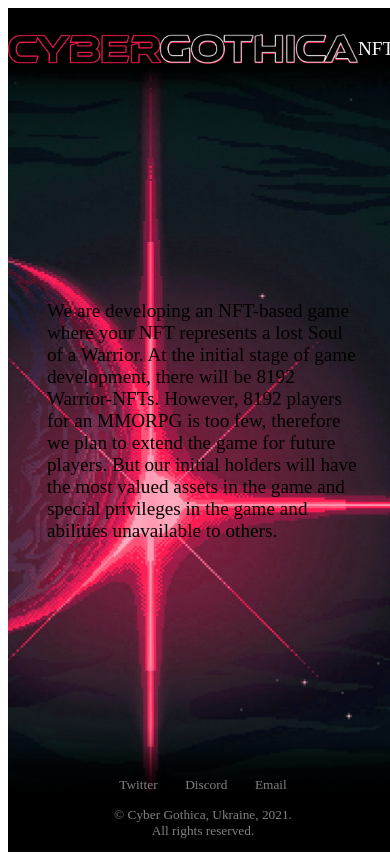
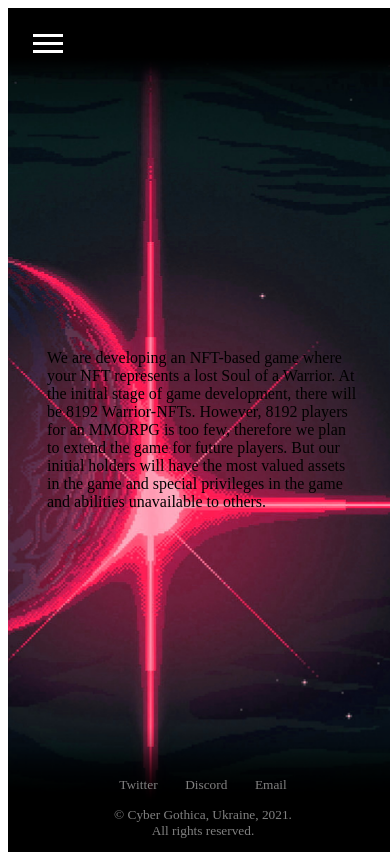
Before and after one commit to Yuriy-Ihor/Cyber-Gothic-Website-New, a JavaScript app: page / in a window 390 px wide. Built offline with nearby package versions, Linux system fonts and the light colour scheme; the HTML template or start-up script is replaced by a standard one.

Commit message:
Added a burger menu for mobile devices.

```diff
--- a/package.json
+++ b/package.json
@@ -1,4 +1,5 @@
 {
+  "homepage": "http://Oleg-Smal-git.github.io/Cyber-Gothic-Website-New",
   "name": "cyber-gothica-website",
   "version": "0.1.0",
   "private": true,
--- a/src/App.js
+++ b/src/App.js
@@ -23,20 +23,21 @@ window.onload = function() {
 
   for (let index = 0; index < textBlocks.length; index++) {
     let blockHeight = textBlocks[index].offsetHeight;
-    textBlocks[index].style.marginTop = `${
-      headerHeight * (1 - headerIgnorableCoefficient) +
-      (
-        documentHeight -
-        headerHeight * (1 - headerIgnorableCoefficient) -
-        footerHeight - blockHeight
-      ) / 2
-    }px`;
+    // textBlocks[index].style.marginTop = `${
+    //   headerHeight * (1 - headerIgnorableCoefficient) +
+    //   (
+    //     documentHeight -
+    //     headerHeight * (1 - headerIgnorableCoefficient) -
+    //     footerHeight - blockHeight
+    //   ) / 2
+    // }px`;
   }
 }
 
 function App() {
 
-  const device = deviceType();
+  // const device = deviceType();
+  const device = "mobile";
 
   const groupStyle = {
     height: device === "mobile" ? window.innerHeight : "100vh"
@@ -50,64 +51,10 @@ function App() {
       <div className="parallax-group" style={groupStyle}>
 
         <div className="parallax-layer parallax-layer--back">
-          <img className="background" src="./media/background3.png" alt="" />
+          <img className="background" src={process.env.PUBLIC_URL + "/media/background3.png"} alt="" />
         </div>
 
-        <div className="parallax-layer parallax-layer--back">
-          <header className="header" id="header">
-            {
-                device === "mobile" ?
 
-                <div className="mobile-header">
-                  <ul>
-                    <li><img className="mobile-img" href="#" src="./media/logo.png" alt="" /></li>
-                  </ul>
-                  <ul>
-                    <li><a href="#" onClick={() => {
-                      spawnText('text-block-1');
-                    }}>NFT</a></li>
-                    <li><a href="#" onClick={() => {
-                      spawnText('text-block-2');
-                    }}>Merge</a></li>
-                    <li><a href="#" onClick={() => {
-                      spawnText('text-block-3');
-                    }}>Generations</a></li>
-                    <li><a href="#" onClick={() => {
-                      spawnText('text-block-4');
-                    }}>Game</a></li>
-                    <li><a href="#" onClick={() => {
-                      spawnText('text-block-5');
-                    }}>Demo</a></li>
-                    <li><a href="#" onClick={() => {
-                      spawnText('text-block-6');
-                    }}>Vision</a></li>
-                  </ul>
-                </div>
-                :
-                <ul>
-                  <li><img href="#" src="./media/logo.png" alt="" /></li>
-                  <li><a href="#" onClick={() => {
-                    spawnText('text-block-1');
-                  }}>NFT</a></li>
-                  <li><a href="#" onClick={() => {
-                    spawnText('text-block-2');
-                  }}>Merge</a></li>
-                  <li><a href="#" onClick={() => {
-                    spawnText('text-block-3');
-                  }}>Generations</a></li>
-                  <li><a href="#" onClick={() => {
-                    spawnText('text-block-4');
-                  }}>Game</a></li>
-                  <li><a href="#" onClick={() => {
-                    spawnText('text-block-5');
-                  }}>Demo</a></li>
-                  <li><a href="#" onClick={() => {
-                    spawnText('text-block-6');
-                  }}>Vision</a></li>
-                </ul>
-            }
-          </header>
-        </div>
 
         <div className={`${device}-body-text`}>
           <div className="parallax-layer parallax-layer--back">
@@ -232,6 +179,78 @@ function App() {
               </p>
             </div>
           </div>
+          <div className="parallax-layer parallax-layer--back">
+          <header className="header" id="header">
+            {
+                device === "mobile" ?
+
+                <div className="mobile-header">
+                  {/* <img className="mobile-img" href="#" src={process.env.PUBLIC_URL + "/media/logo.png"} alt="" /> */}
+                  <div id="nav-container">
+                    <div class="bg"></div>
+
+                    <div id="nav-content" tabindex="0">
+                      <ul>
+                        <li><a href="#" onClick={() => {
+                          spawnText('text-block-1');
+                          document.activeElement.blur();
+                        }}>NFT</a></li>
+                        <li><a href="#" onClick={() => {
+                          spawnText('text-block-2');
+                          document.activeElement.blur();
+                        }}>Merge</a></li>
+                        <li><a href="#" onClick={() => {
+                          spawnText('text-block-3');
+                          document.activeElement.blur();
+                        }}>Generations</a></li>
+                        <li><a href="#" onClick={() => {
+                          spawnText('text-block-4');
+                          document.activeElement.blur();
+                        }}>Game</a></li>
+                        <li><a href="#" onClick={() => {
+                          spawnText('text-block-5');
+                          document.activeElement.blur();
+                        }}>Demo</a></li>
+                        <li><a href="#" onClick={() => {
+                          spawnText('text-block-6');
+                          document.activeElement.blur();
+                        }}>Vision</a></li>
+                      </ul>
+                    </div>
+                    <div class="button" tabindex="0">
+                      <span class="icon-bar"></span>
+                      <span class="icon-bar"></span>
+                      <span class="icon-bar"></span>
+                    </div>
+                  </div>
+                </div>
+
+                :
+
+                <ul>
+                  <li><img href="#" src={process.env.PUBLIC_URL + "/media/logo.png"} alt="" /></li>
+                  <li><a href="#" onClick={() => {
+                    spawnText('text-block-1');
+                  }}>NFT</a></li>
+                  <li><a href="#" onClick={() => {
+                    spawnText('text-block-2');
+                  }}>Merge</a></li>
+                  <li><a href="#" onClick={() => {
+                    spawnText('text-block-3');
+                  }}>Generations</a></li>
+                  <li><a href="#" onClick={() => {
+                    spawnText('text-block-4');
+                  }}>Game</a></li>
+                  <li><a href="#" onClick={() => {
+                    spawnText('text-block-5');
+                  }}>Demo</a></li>
+                  <li><a href="#" onClick={() => {
+                    spawnText('text-block-6');
+                  }}>Vision</a></li>
+                </ul>
+            }
+          </header>
+        </div>
 
         <div className="parallax-layer parallax-layer--back">
           <footer className="footer" id="footer">
--- a/src/styles/App.css
+++ b/src/styles/App.css
@@ -16,12 +16,11 @@
 }
 
 .header {
-  padding-top: 20px;
-  padding-bottom: 20px;
+  /* padding-top: 20px;
+  padding-bottom: 20px; */
   width: 100%;
   height: fit-content;
   background-image: linear-gradient(black 60%, transparent);
-  padding-bottom: 20px;
 }
 
 .header ul {
@@ -81,13 +80,123 @@
   width: 250px;
 }
 
-.header .mobile-header ul:last-of-type {
-  margin-top: 15px;
-  padding-bottom: 20px;
+.mobile-header #nav-container {
+  position: fixed;
+  height: 100vh;
+  width: 100%;
+  pointer-events: none;
 }
 
-.header .mobile-header ul:last-of-type a {
-  font-size: large;
+.mobile-header #nav-container .bg {
+  position: absolute;
+  top: 70px;
+  left: 0;
+  width: 100%;
+  height: calc(100% - 70px);
+  visibility: hidden;
+  opacity: 0;
+  transition: .3s;
+  background: #000;
+}
+
+.mobile-header #nav-container:focus-within .bg {
+  visibility: visible;
+  opacity: 0.8;
+}
+
+.mobile-header #nav-container * {
+  visibility: visible;
+  outline: none;
+
+}
+
+.mobile-header .button {
+  position: relative;
+  display: flex;
+  flex-direction: column;
+  justify-content: center;
+  z-index: 1;
+  -webkit-appearance: none;
+  border: 0;
+  background: transparent;
+  border-radius: 0;
+  height: 70px;
+  width: 30px;
+  cursor: pointer;
+  pointer-events: all;
+  margin: 0;
+  margin-left: 25px;
+  touch-action: manipulation;
+  -webkit-tap-highlight-color: rgba(0,0,0,0);
+}
+
+.mobile-header .icon-bar {
+  display: block;
+  width: 100%;
+  height: 3px;
+  background: white;
+  transition: 0.3s;
+}
+.mobile-header .icon-bar + .icon-bar {
+  margin-top: 5px;
+}
+
+.mobile-header #nav-container:focus-within .button {
+  /* pointer-events: none; */
+}
+
+.mobile-header #nav-container:focus-within .icon-bar:nth-of-type(1) {
+  transform: translate3d(0, 8px, 0) rotate(45deg);
+}
+
+.mobile-header #nav-container:focus-within .icon-bar:nth-of-type(2) {
+  opacity: 0;
+}
+
+.mobile-header #nav-container:focus-within .icon-bar:nth-of-type(3) {
+  transform: translate3d(0,-8px,0) rotate(-45deg);
+  cursor: pointer;
+}
+
+.mobile-header #nav-content {
+  /* pointer-events: none; */
+  padding: 20px;
+  width: 90%;
+  max-width: 175px;
+  position: absolute;
+  top: 0;
+  left: 0;
+  height: calc(100% - 70px);
+  background: black;
+  pointer-events: auto;
+  -webkit-tap-highlight-color: rgba(0,0,0,0);
+  transform: translateX(-100%);
+  transition: transform .3s;
+  will-change: transform;
+  contain: paint;
+}
+
+.mobile-header #nav-content ul {
+  margin-top: 70px;
+  height: 100%;
+  display: flex;
+  flex-direction: column;
+}
+
+.mobile-header #nav-content li a {
+  text-decoration: none;
+  padding: 10px 5px;
+  display: block;
+  text-transform: uppercase;
+  transition: color .1s;
+}
+
+.mobile-header ul {
+  justify-content: initial;
+}
+
+.mobile-header #nav-container:focus-within #nav-content {
+  transform: none;
 }
 
 .footer {
```
Also changed, not shown: public/media/background3.jpg (deleted), public/media/logo-deprecated.png (deleted).
